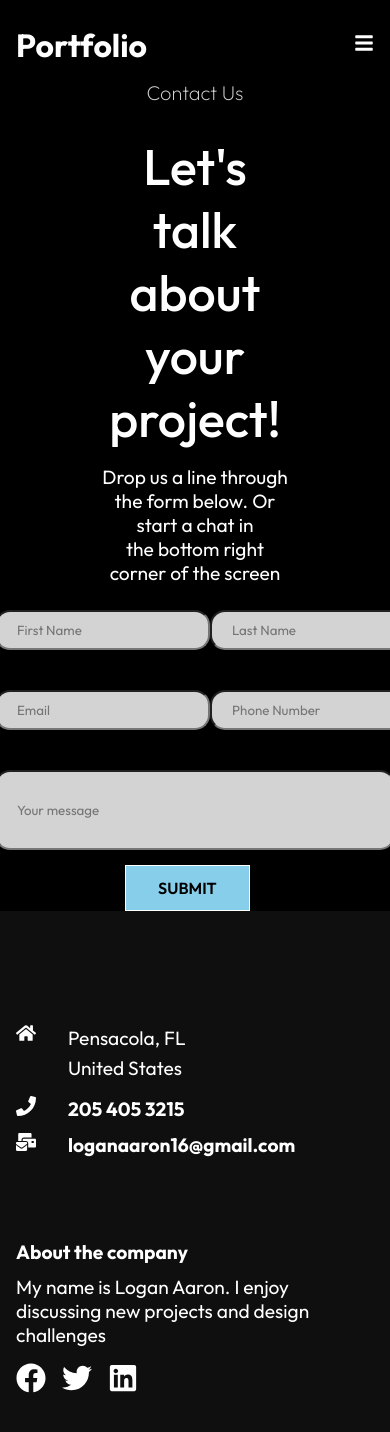
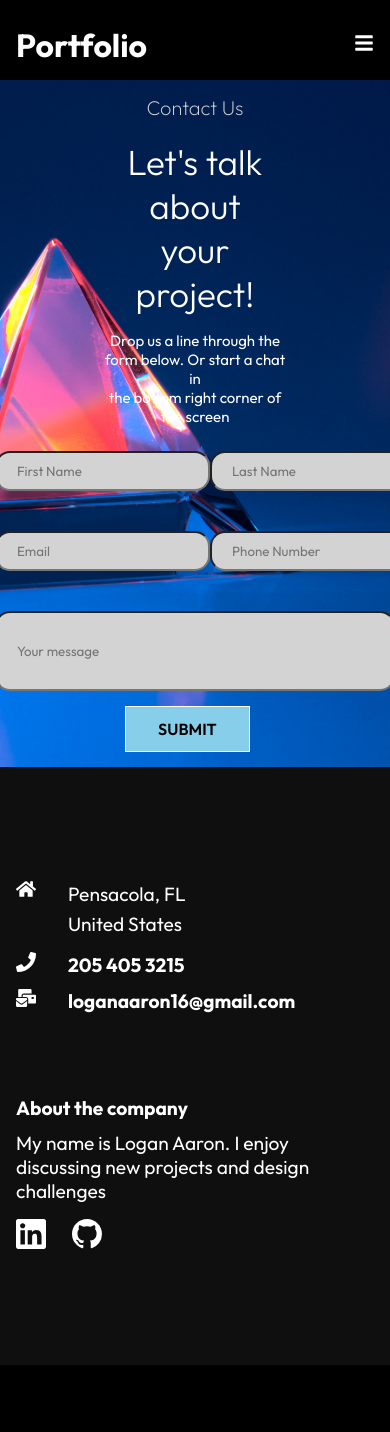
Before and after one commit to LoganAaron20/logans-portfolio, a React (Create React App) app: page /contact in a window 390 px wide. Shown: the top 1432 px of the page. After the commit the page ends 1365 px from the top, so only its background shows below. Built offline with nearby package versions, Linux system fonts and the light colour scheme.

Commit message:
Added Media Queries for tablets/mobile

```diff
--- a/src/components/AboutMe.styles.css
+++ b/src/components/AboutMe.styles.css
@@ -55,6 +55,14 @@
     justify-content: center;
 }
 
+.schooling .thinkful-image:hover {
+    height: 500px;
+    width: 700px;
+    transition-property: all;
+    transition-duration: 0.5s;
+    cursor: pointer;
+}
+
 .skills {
     margin-left: 50px;
     display: flex;
@@ -71,3 +79,66 @@
   flex-direction: row;
   margin-top: 70px;
 }
+
+/* Mobile Devices (415px) */
+
+@media screen and (max-width: 415px) {
+
+    .name {
+        line-height: 35px;
+        text-align: center;
+    }
+
+    .introduction h3 {
+        line-height: 35px;
+        font-size: 15px;
+        text-align: center;
+        margin-top: 25px;
+    }
+
+    .schooling .completed {
+        margin-right: 0px;
+
+    }
+
+   .schooling .thinkful-description {
+        font-size: 15px;
+        line-height: 35px;
+        text-align: center;
+   }
+
+   .icons {
+    display: block;
+   }
+}
+
+/* Tablet Devices */
+@media screen and (max-width: 915px) {
+    .name {
+        text-align: center;
+        font-size: 45px;
+    }
+
+    .introduction h3 {
+        text-align: center;
+        font-size: 30px;
+    }
+
+    .schooling .completed {
+        margin-right: 0px;
+        font-size: 45px;
+    }
+
+    .schooling .thinkful {
+        font-size: 36px;
+    }
+
+    .schooling .thinkful-description {
+        text-align: center;
+        font-size: 30px;
+    }
+
+  .icons {
+    display: block;
+  }
+}
--- a/src/components/Footer.js
+++ b/src/components/Footer.js
@@ -8,6 +8,9 @@ import {
   FaFacebook,
   FaTwitter,
 } from "react-icons/fa";
+
+import { SiLinkedin } from "react-icons/si";
+import { GoMarkGithub } from "react-icons/go";
 
 const Footer = () => {
   return (
@@ -47,17 +50,21 @@ const Footer = () => {
             challenges
           </p>
           <div className="social">
-            <FaFacebook
-              size={30}
-              style={{ color: "#fff", marginRight: "1rem" }}
+            <SiLinkedin
+              style={{
+                color: "white",
+                marginRight: "1rem",
+                width: "30px",
+                height: "30px",
+              }}
             />
-            <FaTwitter
-              size={30}
-              style={{ color: "#fff", marginRight: "1rem" }}
-            />
-            <FaLinkedin
-              size={30}
-              style={{ color: "#fff", marginRight: "1rem" }}
+            <GoMarkGithub
+              style={{
+                color: "white",
+                marginRight: "1rem",
+                width: "50px",
+                height: "30px",
+              }}
             />
           </div>
         </div>
--- a/src/components/ProjectsList.js
+++ b/src/components/ProjectsList.js
@@ -55,7 +55,7 @@ const ProjectsList = () => {
         </article>
         <article className="card">
           <div className="project-bio">
-            <h3 className="project-name">FlashCard-O-Matic</h3>
+            <h3 className="project-name flash">FlashCard-O-Matic</h3>
             <p className="project-description">
               An application allowing students to create 'Study Cards' in order
               to ace any exams that come their way. Students will be able to
--- a/src/components/projectList.css
+++ b/src/components/projectList.css
@@ -59,9 +59,11 @@
 .project-description {
     /* color: white; */
     padding: 10px;
-    width: 85%;
+    width: 55%;
     line-height: 35px;
-    margin-left: 75px;
+    margin-left: 180px;
+    margin-top: 35px;
+    text-align: center;
 }
 
 .project-name {
@@ -82,7 +84,7 @@
     background-repeat: no-repeat;
     margin-left: 0px;
     border-radius: 8px;
-    margin-top: 35px;
+    margin-top: 23px;
 }
 
 .restaurant-project {
@@ -95,7 +97,7 @@
     background-repeat: no-repeat;
     margin-left: 0px;
     border-radius: 8px;
-    margin-top: 35px;
+    margin-top: 23px;
 }
 
 .wordle-image {
@@ -108,7 +110,7 @@
     background-repeat: no-repeat;
     margin-left: 0px;
     border-radius: 8px;
-    margin-top: 35px;
+    margin-top: 23px;
 }
 
 .grubdash-image {
@@ -121,7 +123,7 @@
     background-repeat: no-repeat;
     margin-left: 0px;
     border-radius: 8px;
-    margin-top: 35px;
+    margin-top: 23px;
 }
 
 .flashcard-image {
@@ -134,7 +136,7 @@
     background-repeat: no-repeat;
     margin-left: 0px;
     border-radius: 8px;
-    margin-top: 35px;
+    margin-top: 23px;
 }
 
 .card:hover {
@@ -152,7 +154,7 @@
    width: 100%;
    display: flex;
    justify-content: center;
-   margin-top: 100px;
+   margin-top: 70px;
 }
 
 .project-button {
@@ -198,3 +200,81 @@
     background-color: skyblue;
     color: black;
 }
+
+/* Media Query 915px (tablet)*/
+@media screen and (max-width: 915px) {
+
+    .card {
+        display: flex;
+        flex-direction: column;
+    }
+
+    .restaurant-project {
+        background: none;
+    }
+
+    .wordle-image {
+        background: none;
+    }
+
+    .project-image {
+        background: none;
+    }
+
+    .grubdash-image {
+        background: none;
+    }
+
+    .flashcard-image {
+        background: none;
+    }
+}
+
+/* Mobile phones (415px) */
+@media screen and (max-width: 415px) {
+
+    .card {
+        display: block;
+        flex-direction: column;
+        margin-top: 0px;
+        border-bottom: white 2px solid;
+        height: 100%;
+    }
+
+    .project-name {
+        font-size: 35px;
+        text-align: center;
+    }
+
+    .project-description {
+        font-size: 20px;
+        text-align: center;
+        margin-left: 35px;
+        margin-top: 0px;
+        width: 80%;
+    }
+
+    .grubdash-image {
+        background: none;
+    }
+
+    .flashcard-image {
+        background: none;
+    }
+
+    .project-image {
+        background: none;
+    }
+
+    .restaurant-project {
+        background: none;
+    }
+
+    .wordle-image {
+        background: none;
+    }
+
+    /* .flash {
+        margin-top: 40px;
+    } */
+}
--- a/src/routes/contact.styles.css
+++ b/src/routes/contact.styles.css
@@ -2,11 +2,13 @@
     display: flex;
     flex-direction: column;
     align-items: center;
+    background-image: url(../assets/contactFormBackground.jpg);
+    background-size: cover;
+    background-repeat: no-repeat;
 }
 
 .contact-page .words {
  width: 50%;
- background-color: black;
  color: white;
 }
 
@@ -15,6 +17,7 @@
     text-align: center;
     font-size: 20px;
     font-weight: 200;
+    margin-top: 15px;
 }
 
 .contact-page .words .talk {
@@ -82,4 +85,28 @@
 .submit-button {
     margin-left: 130px;
     margin-top: 15px;
+    margin-bottom: 15px;;
 }
+
+/* Mobile Devices (415px) */
+
+@media screen and (max-width: 415px) {
+
+    /* font-size, font-weight, margin-top? */
+    .contact-page .words .talk {
+        font-size: 35px;
+        font-weight: 300;
+        margin-top: 20px;
+    }
+
+    .contact-page .words .comment {
+        margin-top: 15px;
+        font-size: 15px;
+    }
+
+    .contact-page {
+       background-image: url(../assets/contactFormBackground.jpg);
+       background-size: cover;
+       background-position: right;
+    }
+}
```
Also changed, not shown: src/assets/contactFormBackground.jpg (added).
